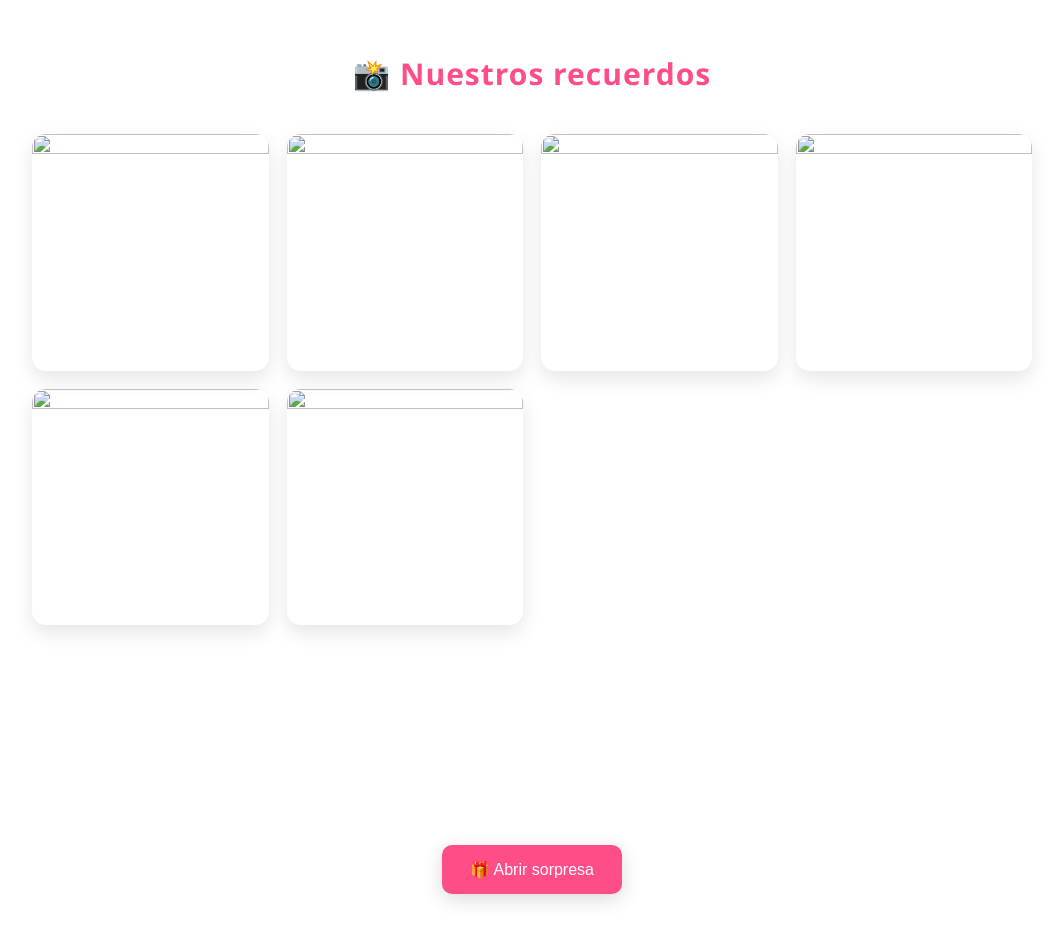
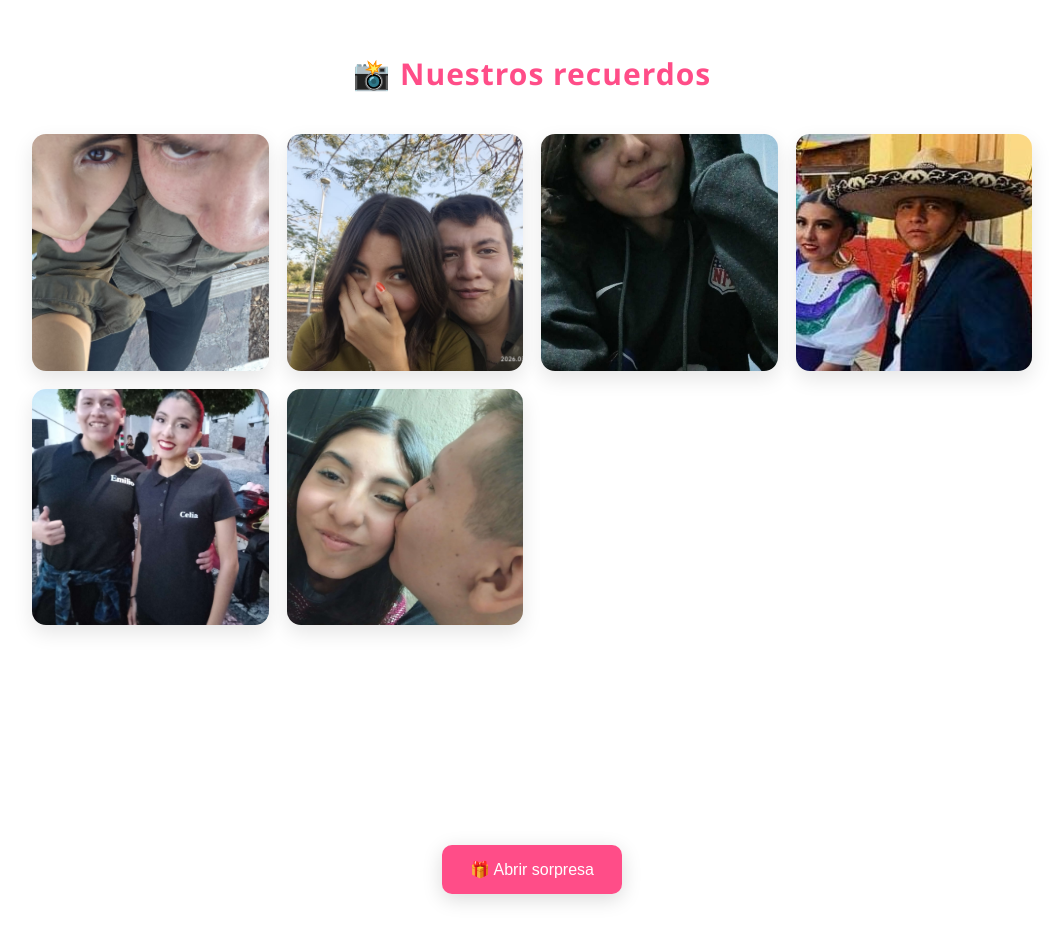
Before and after one commit to TortaCubana707/Siempre_fuiste_tu, a plain HTML site: page index.html in a window 1280 px wide. Shown: the part 4580-5514 px from the top of the page, without its empty margins (108-1171 px from the left). Drawn offline with Linux system fonts and the light colour scheme.

Commit message:
Update index.html

```diff
--- a/index.html
+++ b/index.html
@@ -195,12 +195,12 @@ probablemente llevaría el tuyo.
 
 <div class="galeria">
 
-<img src="foto1.jpg">
-<img src="foto2.jpg">
-<img src="foto3.jpg">
-<img src="foto4.jpg">
-<img src="foto5.jpg">
-<img src="foto6.jpg">
+<img src="foto1.jpeg">
+<img src="foto2.jpeg">
+<img src="foto3.jpeg">
+<img src="foto4.jpeg">
+<img src="foto5.jpeg">
+<img src="foto6.jpeg">
 
 </div>
 
```
